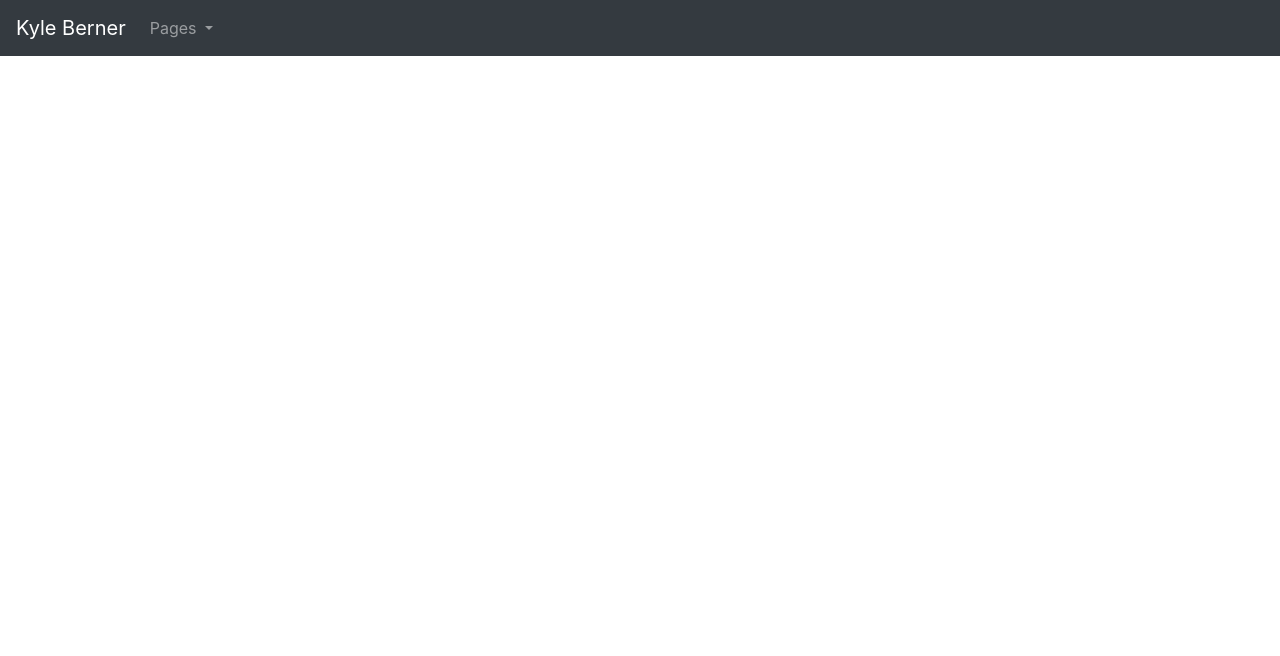
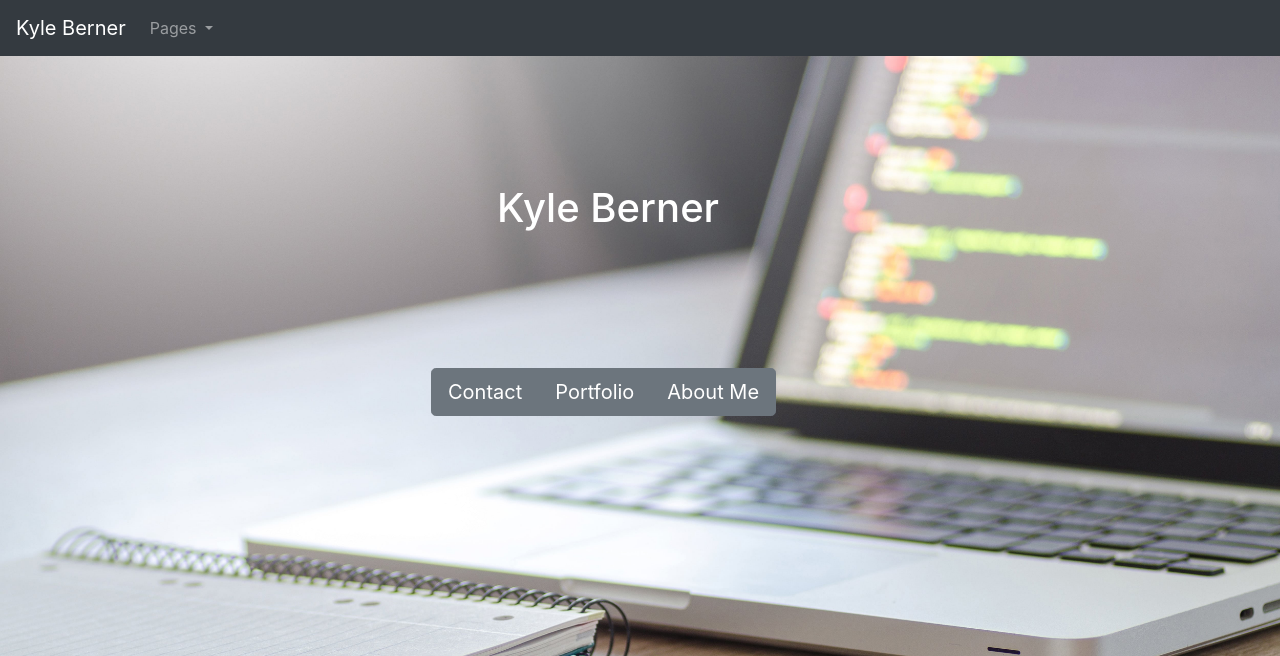
Before and after one commit to kberner14/Portfolio, a PHP site: page /pages/landing.html in a window 1280 px wide. Shown: the top 656 px of the page. Run offline with PHP 8.4, Linux system fonts and the light colour scheme.

Commit message:
changed backgrounds, did compression on images

```diff
--- a/css/index.css
+++ b/css/index.css
@@ -1,15 +1,14 @@
 body {
     font-size: 18px;
     line-height: 27px;
-    background-image: url(/Portfolio/Images/coding\ background\ dark.jpg);
     background-size: contain;
     background-repeat: round;
 }
 
 .jumbotron {
     text-align: center;
-    color: white;
-    text-shadow: whitesmoke;
+    color: rgb(0, 0, 0);
+    text-shadow: rgb(204, 204, 204);
     font-size: em;
     background:transparent
 }
--- a/css/landing.css
+++ b/css/landing.css
@@ -0,0 +1,18 @@
+body {
+  background-image: url(/Portfolio/Images/coding-laptop-min.jpg);
+  background-size:cover;
+  background-repeat:no-repeat;
+  color:white;
+}
+
+#name_title {
+  padding-left: 40%;
+  padding-right: 40%;
+  padding-top: 10%;
+  font-size: 40px;
+  padding-bottom: 10%;
+}
+
+#user_directions {
+padding-left: 15%;
+}
--- a/css/portfolio.css
+++ b/css/portfolio.css
@@ -1,17 +1,16 @@
 main {
     text-align: center;
     padding: 5%;
-    color: white;
+    color: rgb(65, 67, 75);
 }
 
 body {
-    background-image: url(/Portfolio/Images/coding\ background\ dark.jpg);
     background-size:cover;
     background-repeat: no-repeat;
 }
 
 #projects-jumbotron{
-    background-color:rgb(159, 138, 251);
+    background-color:rgb(57, 61, 71);
     color:rgb(255, 255, 255);
     font-size-adjust: inherit;
     padding-top: 10px;
--- a/pages/contact.html
+++ b/pages/contact.html
@@ -47,13 +47,13 @@
     <main>
         <div class="conatiner-sm">
             <div class="row align-self-center" id="contact-title">
-                <div class="col-12">
+                <div class="col-12 align-self-center">
                     <h1>Contact</h1>
                 </div>
             </div>
             <div class="row align-items-center">
                 <!-- <div class="col-2"></div> -->
-                <div class="col-12 align-self-center" id="contact-list">
+                <div class="col-12 align-items-center" id="contact-list">
                     <div class="card card-block align-middle" style="width: 15rem;">
                         <ul class="list-group list-group">
                             <li class="list-group-item"><a
--- a/pages/landing.html
+++ b/pages/landing.html
@@ -36,6 +36,24 @@
     </div>
   </nav>
 
+  <div class="conatiner-sm">
+    <div class="row align-self-center" id="name_title">
+      <h1>Kyle Berner</h1>
+    </div>
+    <div class="container">
+      <div class="row">
+        <div class="col-2"></div>
+        <div class="col-10" id="user_directions">
+          <div class="btn-group btn-group-lg" role="group" aria-label="directions">
+            <a href="contact.html" type="button" class="btn btn-secondary">Contact</a>
+            <a href="portfolio.html" type="button" class="btn btn-secondary">Portfolio</a>
+            <a href="index.html" type="button" class="btn btn-secondary">About Me</a>
+          </div>
+          <div class="col-2"></div>
+        </div>
+      </div>
+    </div>
+
     <main>
 
 
```
Also changed, not shown: css/contact.css (+5 -4 lines), pages/index.html (+6 -2 lines), Images/coding-laptop-min.jpg (added). Lines whose indentation alone changed are shown as unchanged.
